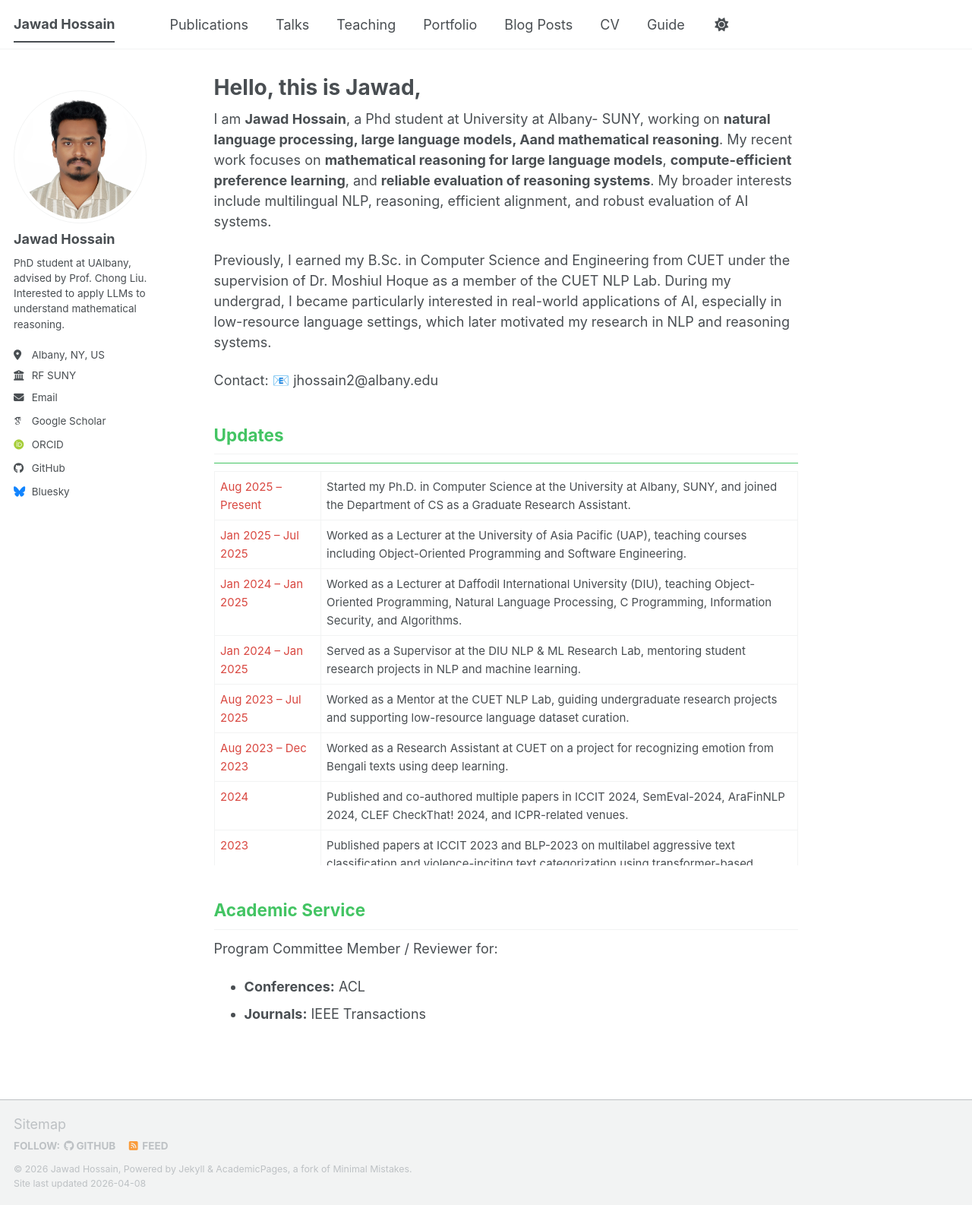
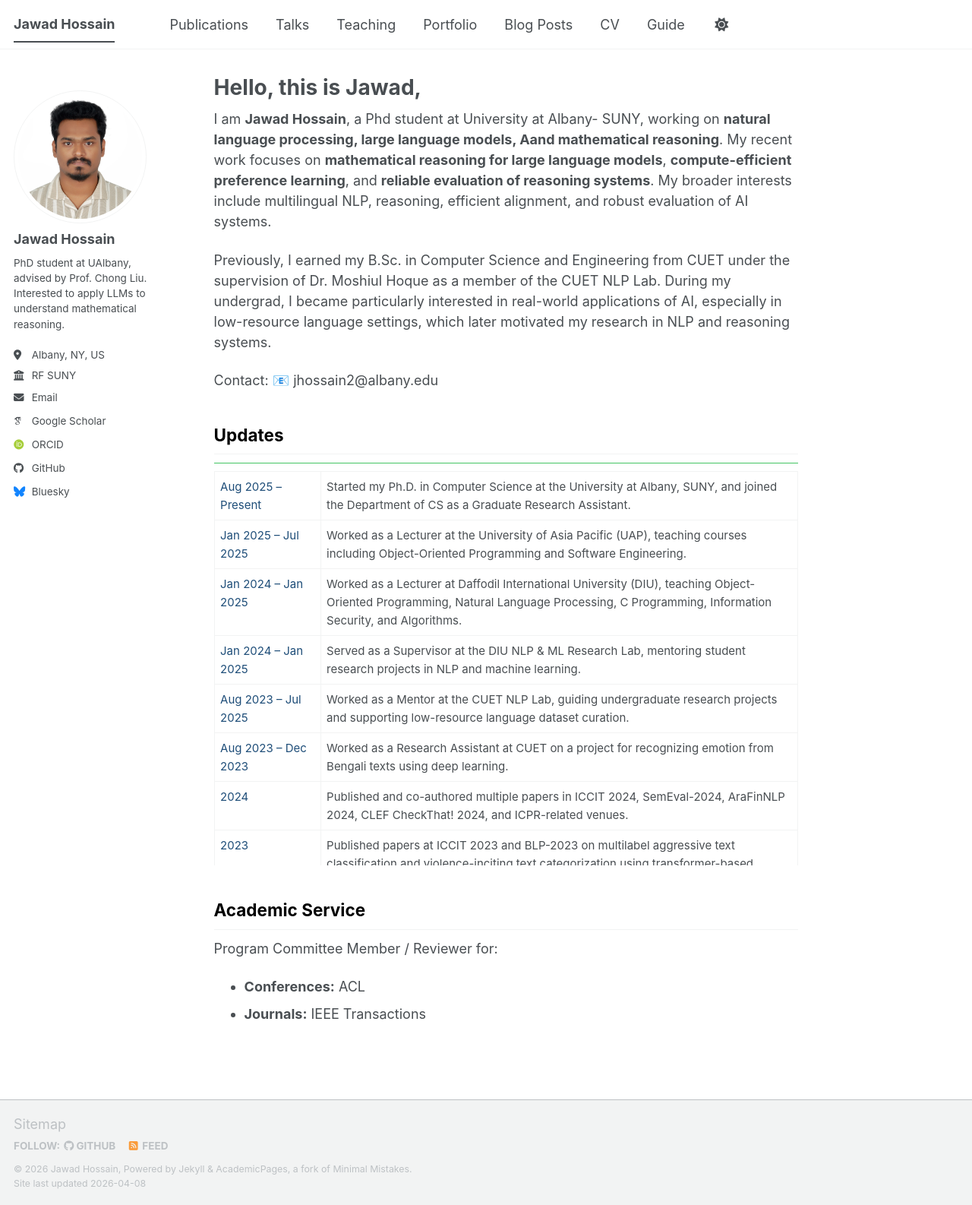
Before and after one commit to Jawad039/jawad039.github.io, a Jekyll site: the page built from _pages/about.md, in a window 1280 px wide. Shown: the whole page at 76% size. Built offline with Jekyll 4.4.1, drawn with Linux system fonts in a browser that asks for light colours; some web fonts are replaced; a script bundle is joined from its source files by our own code; library files that are not in the unit come from our copies.

Commit message:
Update about.md

```diff
--- a/_pages/about.md
+++ b/_pages/about.md
@@ -10,94 +10,94 @@ Previously, I earned my B.Sc. in Computer Science and Engineering from CUET unde
 
 Contact: 📧 jhossain2@albany.edu
 
-## <span style="color:#43c463;">Updates</span>
+## <span style="color:#000000;">Updates</span>
 
 <div style="height: 530px; overflow-y: auto; border-top: 1.5px solid #43c463; padding-top: 10px;">
 
 <table style="border-collapse: collapse; font-size: 15px; line-height: 1.6;">
 
 <tr>
-<td style="color:#d94841; width:140px; vertical-align: top;">Aug 2025 – Present</td>
+<td style="color:#1f4e79; width:140px; vertical-align: top;">Aug 2025 – Present</td>
 <td>Started my Ph.D. in Computer Science at the University at Albany, SUNY, and joined the Department of CS as a Graduate Research Assistant.</td>
 </tr>
 
 <tr>
-<td style="color:#d94841; vertical-align: top;">Jan 2025 – Jul 2025</td>
+<td style="color:#1f4e79; vertical-align: top;">Jan 2025 – Jul 2025</td>
 <td>Worked as a Lecturer at the University of Asia Pacific (UAP), teaching courses including Object-Oriented Programming and Software Engineering.</td>
 </tr>
 
 <tr>
-<td style="color:#d94841; vertical-align: top;">Jan 2024 – Jan 2025</td>
+<td style="color:#1f4e79; vertical-align: top;">Jan 2024 – Jan 2025</td>
 <td>Worked as a Lecturer at Daffodil International University (DIU), teaching Object-Oriented Programming, Natural Language Processing, C Programming, Information Security, and Algorithms.</td>
 </tr>
 
 <tr>
-<td style="color:#d94841; vertical-align: top;">Jan 2024 – Jan 2025</td>
+<td style="color:#1f4e79; vertical-align: top;">Jan 2024 – Jan 2025</td>
 <td>Served as a Supervisor at the DIU NLP & ML Research Lab, mentoring student research projects in NLP and machine learning.</td>
 </tr>
 
 <tr>
-<td style="color:#d94841; vertical-align: top;">Aug 2023 – Jul 2025</td>
+<td style="color:#1f4e79; vertical-align: top;">Aug 2023 – Jul 2025</td>
 <td>Worked as a Mentor at the CUET NLP Lab, guiding undergraduate research projects and supporting low-resource language dataset curation.</td>
 </tr>
 
 <tr>
-<td style="color:#d94841; vertical-align: top;">Aug 2023 – Dec 2023</td>
+<td style="color:#1f4e79; vertical-align: top;">Aug 2023 – Dec 2023</td>
 <td>Worked as a Research Assistant at CUET on a project for recognizing emotion from Bengali texts using deep learning.</td>
 </tr>
 
 <tr>
-<td style="color:#d94841; vertical-align: top;">2024</td>
+<td style="color:#1f4e79; vertical-align: top;">2024</td>
 <td>Published and co-authored multiple papers in ICCIT 2024, SemEval-2024, AraFinNLP 2024, CLEF CheckThat! 2024, and ICPR-related venues.</td>
 </tr>
 
 <tr>
-<td style="color:#d94841; vertical-align: top;">2023</td>
+<td style="color:#1f4e79; vertical-align: top;">2023</td>
 <td>Published papers at ICCIT 2023 and BLP-2023 on multilabel aggressive text classification and violence-inciting text categorization using transformer-based approaches.</td>
 </tr>
 
 <tr>
-<td style="color:#d94841; vertical-align: top;">2023</td>
+<td style="color:#1f4e79; vertical-align: top;">2023</td>
 <td>Achieved 3rd position in Task 1: Violence Inciting Text Detection and 13th position in Task 2: Sentiment Analysis of Bangla Social Media Posts at the First Workshop on Bangla Language Processing (EMNLP 2023).</td>
 </tr>
 
 <tr>
-<td style="color:#d94841; vertical-align: top;">2023</td>
+<td style="color:#1f4e79; vertical-align: top;">2023</td>
 <td>Graduated with Honors from CUET with a B.Sc. in Computer Science and Engineering, earning a GPA of 3.81/4.00, Dean’s Award, and Merit Position 8th among 126 students.</td>
 </tr>
 
 <tr>
-<td style="color:#d94841; vertical-align: top;">2022</td>
+<td style="color:#1f4e79; vertical-align: top;">2022</td>
 <td>Served as a Teaching Assistant for CSE-435: Information Security.</td>
 </tr>
 
 <tr>
-<td style="color:#d94841; vertical-align: top;">Oct – Nov 2022</td>
+<td style="color:#1f4e79; vertical-align: top;">Oct – Nov 2022</td>
 <td>Completed an Academic Internship at Bangladesh Research and Education Network (BdREN), contributing to the development of an e-commerce website using Python.</td>
 </tr>
 
 <tr>
-<td style="color:#d94841; vertical-align: top;">2020</td>
+<td style="color:#1f4e79; vertical-align: top;">2020</td>
 <td>Received honorable mention in the IEEE Face The Case Competition.</td>
 </tr>
 
 <tr>
-<td style="color:#d94841; vertical-align: top;">2019</td>
+<td style="color:#1f4e79; vertical-align: top;">2019</td>
 <td>Received the Best Poster Presenter Award in CSE-244: Algorithms Design and Analysis (Sessional).</td>
 </tr>
 
 <tr>
-<td style="color:#d94841; vertical-align: top;">2019</td>
+<td style="color:#1f4e79; vertical-align: top;">2019</td>
 <td>Secured 5th position among 15 teams in the CUET Career Club Inter University Programming Contest.</td>
 </tr>
 
 <tr>
-<td style="color:#d94841; vertical-align: top;">2017</td>
+<td style="color:#1f4e79; vertical-align: top;">2017</td>
 <td>Received the HSC General Scholarship Award from the Bangladesh Education Board.</td>
 </tr>
 
 <tr>
-<td style="color:#d94841; vertical-align: top;">2012</td>
+<td style="color:#1f4e79; vertical-align: top;">2012</td>
 <td>Received the JSC General Scholarship Award from the Bangladesh Education Board.</td>
 </tr>
 
@@ -105,7 +105,7 @@ Contact: 📧 jhossain2@albany.edu
 </div>
 
 
-## <span style="color:#43c463;">Academic Service</span>
+## <span style="color:#000000;">Academic Service</span>
 
 Program Committee Member / Reviewer for:
 
```
